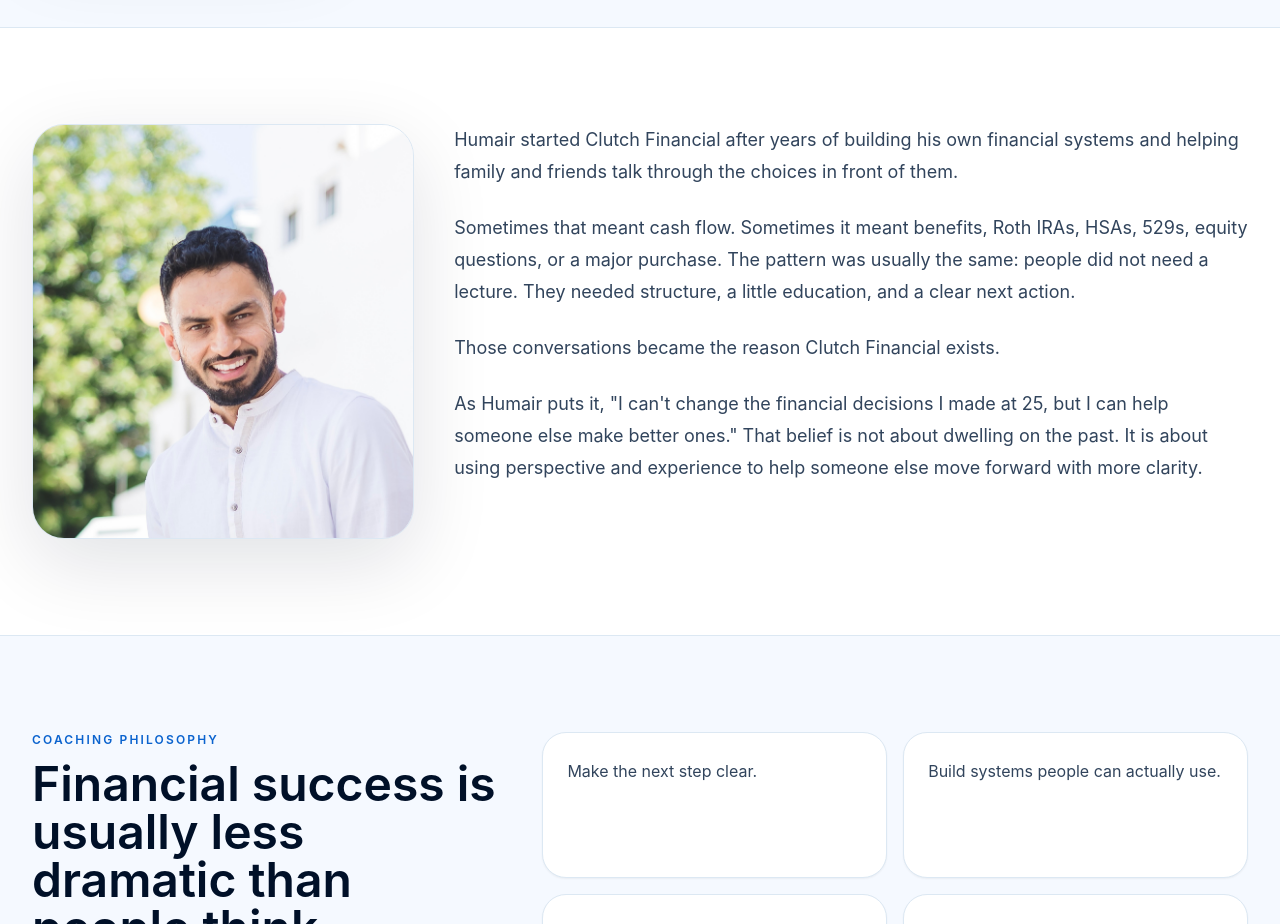
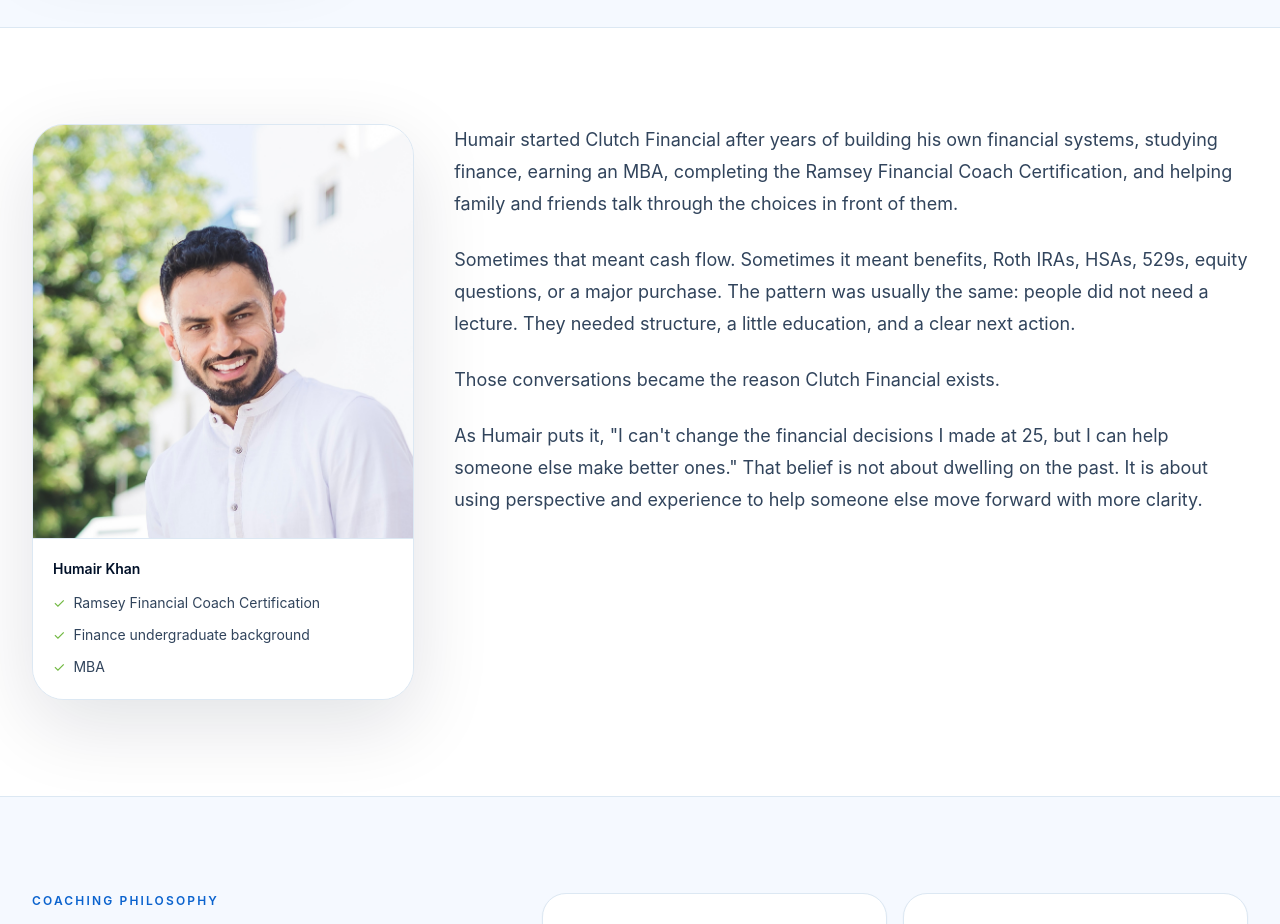
Before and after one commit to clutchfinancialcoach/clutch-financial, a Next.js app: page /about in a window 1280 px wide. Shown: the part 780-1704 px from the top of the page. Built offline with nearby package versions, Linux system fonts and the light colour scheme.

Commit message:
Add founder credentials and updated About photo

```diff
--- a/app/about/page.tsx
+++ b/app/about/page.tsx
@@ -21,6 +21,12 @@
   "401(k) habits",
   "Equity compensation questions",
   "Long-term planning actions",
+];
+
+const credentials = [
+  "Ramsey Financial Coach Certification",
+  "Finance undergraduate background",
+  "MBA",
 ];
 
 export default function AboutPage() {
@@ -52,12 +58,27 @@
               priority
               className="aspect-[4/4.35] w-full object-cover object-[50%_44%]"
             />
+            <div className="border-t border-line bg-white p-5">
+              <p className="text-sm font-semibold text-navy">Humair Khan</p>
+              <div className="mt-3 space-y-2">
+                {credentials.map((credential) => (
+                  <p
+                    key={credential}
+                    className="flex items-center gap-2 text-sm leading-6 text-slate"
+                  >
+                    <span className="text-green">✓</span>
+                    <span>{credential}</span>
+                  </p>
+                ))}
+              </div>
+            </div>
           </div>
           <div className="space-y-6 text-lg leading-8 text-slate">
             <p>
               Humair started Clutch Financial after years of building his own
-              financial systems and helping family and friends talk through the
-              choices in front of them.
+              financial systems, studying finance, earning an MBA, completing
+              the Ramsey Financial Coach Certification, and helping family and
+              friends talk through the choices in front of them.
             </p>
             <p>
               Sometimes that meant cash flow. Sometimes it meant benefits, Roth
--- a/app/contact/page.tsx
+++ b/app/contact/page.tsx
@@ -50,6 +50,9 @@
                 <p className="text-sm leading-6 text-slate">
                   Founder, Clutch Financial
                 </p>
+                <p className="text-xs font-semibold leading-6 text-blue">
+                  Ramsey Financial Coach Certification · MBA
+                </p>
               </div>
             </div>
             <div className="mt-8 flex flex-col gap-3 sm:flex-row">
--- a/app/page.tsx
+++ b/app/page.tsx
@@ -98,6 +98,9 @@
             Clutch Financial started the way a lot of useful things start:
             helping family and friends sort through real decisions. The work is
             calm, practical, and built around habits you can actually keep.
+          </p>
+          <p className="mt-4 max-w-2xl text-sm font-semibold leading-7 text-slate">
+            Ramsey Financial Coach Certification · Finance background · MBA
           </p>
           <div className="mt-7 flex flex-col gap-3 sm:flex-row">
             <ButtonLink href="/about" variant="secondary">
```
